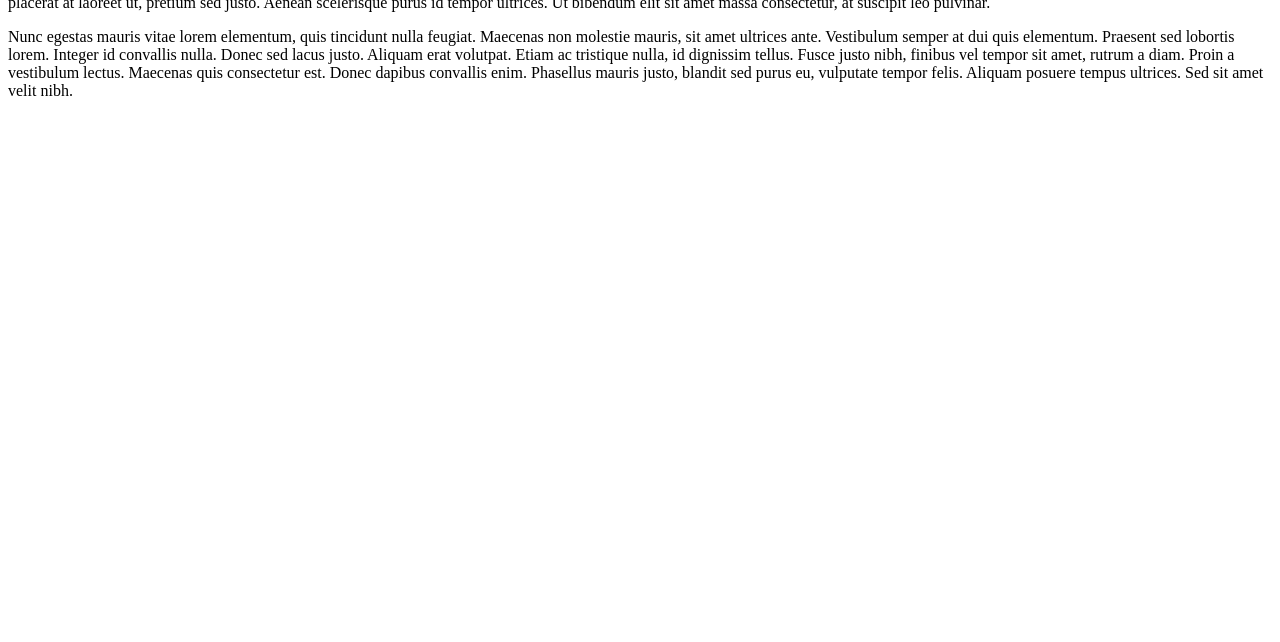
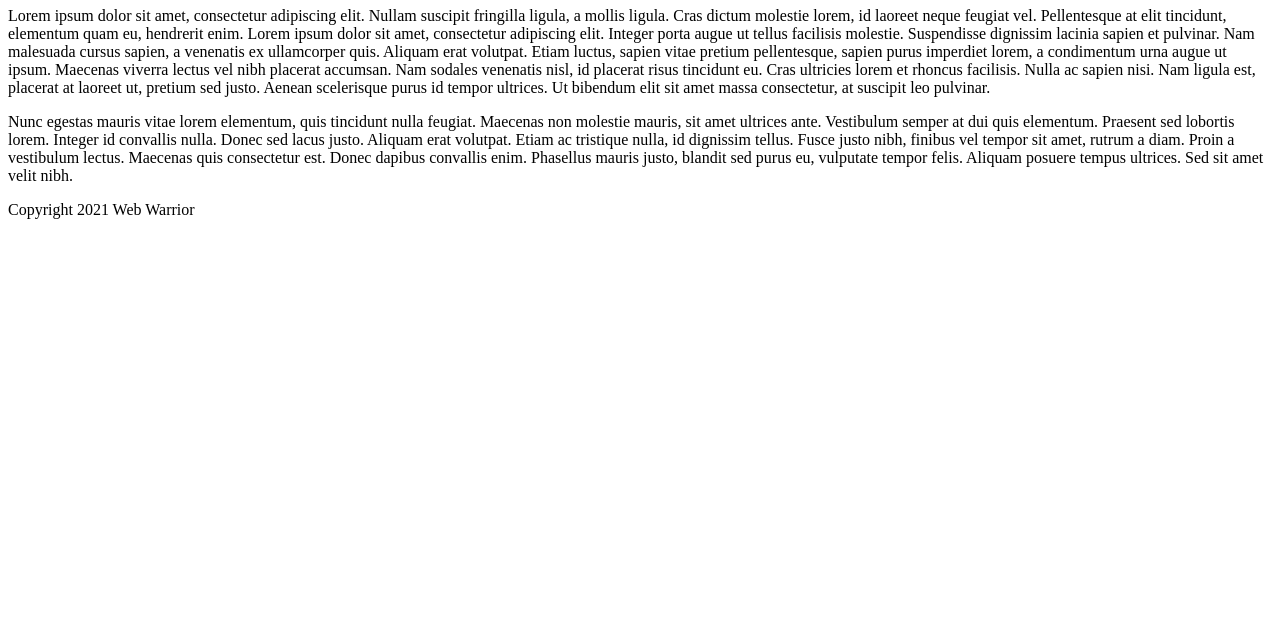
Before and after one commit to alex-gru/gatsby-react-web-warrior, a Gatsby site: page /about in a window 1280 px wide. Shown: the part 158-800 px from the top of the page. Built offline with nearby package versions, Linux system fonts and the light colour scheme; Gatsby itself is replaced by a stand-in of ours.

Commit message:
use a global layout (navbar and footer)

```diff
--- /dev/null
+++ b/src/components/Layout.js
@@ -0,0 +1,16 @@
+import React from "react"
+import Navbar from "./Navbar"
+
+function Layout({ children }) {
+  return (
+    <div className="layout">
+      <Navbar />
+      <div className="content">{children}</div>
+      <footer>
+        <p>Copyright 2021 Web Warrior</p>
+      </footer>
+    </div>
+  )
+}
+
+export default Layout
--- a/src/pages/about.js
+++ b/src/pages/about.js
@@ -1,37 +1,40 @@
 import React from "react"
+import Layout from "../components/Layout"
 
 function About(props) {
   return (
+    <Layout>
       <div>
         <h1>About Page</h1>
         <p>
-        Lorem ipsum dolor sit amet, consectetur adipiscing elit. Nullam suscipit
-        fringilla ligula, a mollis ligula. Cras dictum molestie lorem, id
-        laoreet neque feugiat vel. Pellentesque at elit tincidunt, elementum
-        quam eu, hendrerit enim. Lorem ipsum dolor sit amet, consectetur
-        adipiscing elit. Integer porta augue ut tellus facilisis molestie.
-        Suspendisse dignissim lacinia sapien et pulvinar. Nam malesuada cursus
-        sapien, a venenatis ex ullamcorper quis. Aliquam erat volutpat. Etiam
-        luctus, sapien vitae pretium pellentesque, sapien purus imperdiet lorem,
-        a condimentum urna augue ut ipsum. Maecenas viverra lectus vel nibh
-        placerat accumsan. Nam sodales venenatis nisl, id placerat risus
-        tincidunt eu. Cras ultricies lorem et rhoncus facilisis. Nulla ac sapien
-        nisi. Nam ligula est, placerat at laoreet ut, pretium sed justo. Aenean
-        scelerisque purus id tempor ultrices. Ut bibendum elit sit amet massa
-        consectetur, at suscipit leo pulvinar.
+          Lorem ipsum dolor sit amet, consectetur adipiscing elit. Nullam
+          suscipit fringilla ligula, a mollis ligula. Cras dictum molestie
+          lorem, id laoreet neque feugiat vel. Pellentesque at elit tincidunt,
+          elementum quam eu, hendrerit enim. Lorem ipsum dolor sit amet,
+          consectetur adipiscing elit. Integer porta augue ut tellus facilisis
+          molestie. Suspendisse dignissim lacinia sapien et pulvinar. Nam
+          malesuada cursus sapien, a venenatis ex ullamcorper quis. Aliquam erat
+          volutpat. Etiam luctus, sapien vitae pretium pellentesque, sapien
+          purus imperdiet lorem, a condimentum urna augue ut ipsum. Maecenas
+          viverra lectus vel nibh placerat accumsan. Nam sodales venenatis nisl,
+          id placerat risus tincidunt eu. Cras ultricies lorem et rhoncus
+          facilisis. Nulla ac sapien nisi. Nam ligula est, placerat at laoreet
+          ut, pretium sed justo. Aenean scelerisque purus id tempor ultrices. Ut
+          bibendum elit sit amet massa consectetur, at suscipit leo pulvinar.
         </p>
         <p>
-        Nunc egestas mauris vitae lorem elementum, quis tincidunt nulla feugiat.
-        Maecenas non molestie mauris, sit amet ultrices ante. Vestibulum semper
-        at dui quis elementum. Praesent sed lobortis lorem. Integer id convallis
-        nulla. Donec sed lacus justo. Aliquam erat volutpat. Etiam ac tristique
-        nulla, id dignissim tellus. Fusce justo nibh, finibus vel tempor sit
-        amet, rutrum a diam. Proin a vestibulum lectus. Maecenas quis
-        consectetur est. Donec dapibus convallis enim. Phasellus mauris justo,
-        blandit sed purus eu, vulputate tempor felis. Aliquam posuere tempus
-        ultrices. Sed sit amet velit nibh.
+          Nunc egestas mauris vitae lorem elementum, quis tincidunt nulla
+          feugiat. Maecenas non molestie mauris, sit amet ultrices ante.
+          Vestibulum semper at dui quis elementum. Praesent sed lobortis lorem.
+          Integer id convallis nulla. Donec sed lacus justo. Aliquam erat
+          volutpat. Etiam ac tristique nulla, id dignissim tellus. Fusce justo
+          nibh, finibus vel tempor sit amet, rutrum a diam. Proin a vestibulum
+          lectus. Maecenas quis consectetur est. Donec dapibus convallis enim.
+          Phasellus mauris justo, blandit sed purus eu, vulputate tempor felis.
+          Aliquam posuere tempus ultrices. Sed sit amet velit nibh.
         </p>
       </div>
+    </Layout>
   )
 }
 
--- a/src/pages/index.js
+++ b/src/pages/index.js
@@ -1,15 +1,16 @@
 import React from "react"
-import Navbar from "../components/Navbar"
+import Layout from "../components/Layout"
 
 export default function Home() {
   return (
+    <Layout>
       <section>
-      <Navbar/>
         <div>
           <h2>Design</h2>
           <h3>Develop & Deploy</h3>
           <p>UX designer & web developer based in Innsbruck.</p>
         </div>
       </section>
+    </Layout>
   )
 }
```
Also changed, not shown: src/pages/404.js (+8 -7 lines), src/pages/projects/index.js (+7 -4 lines). Lines whose indentation alone changed are shown as unchanged.
